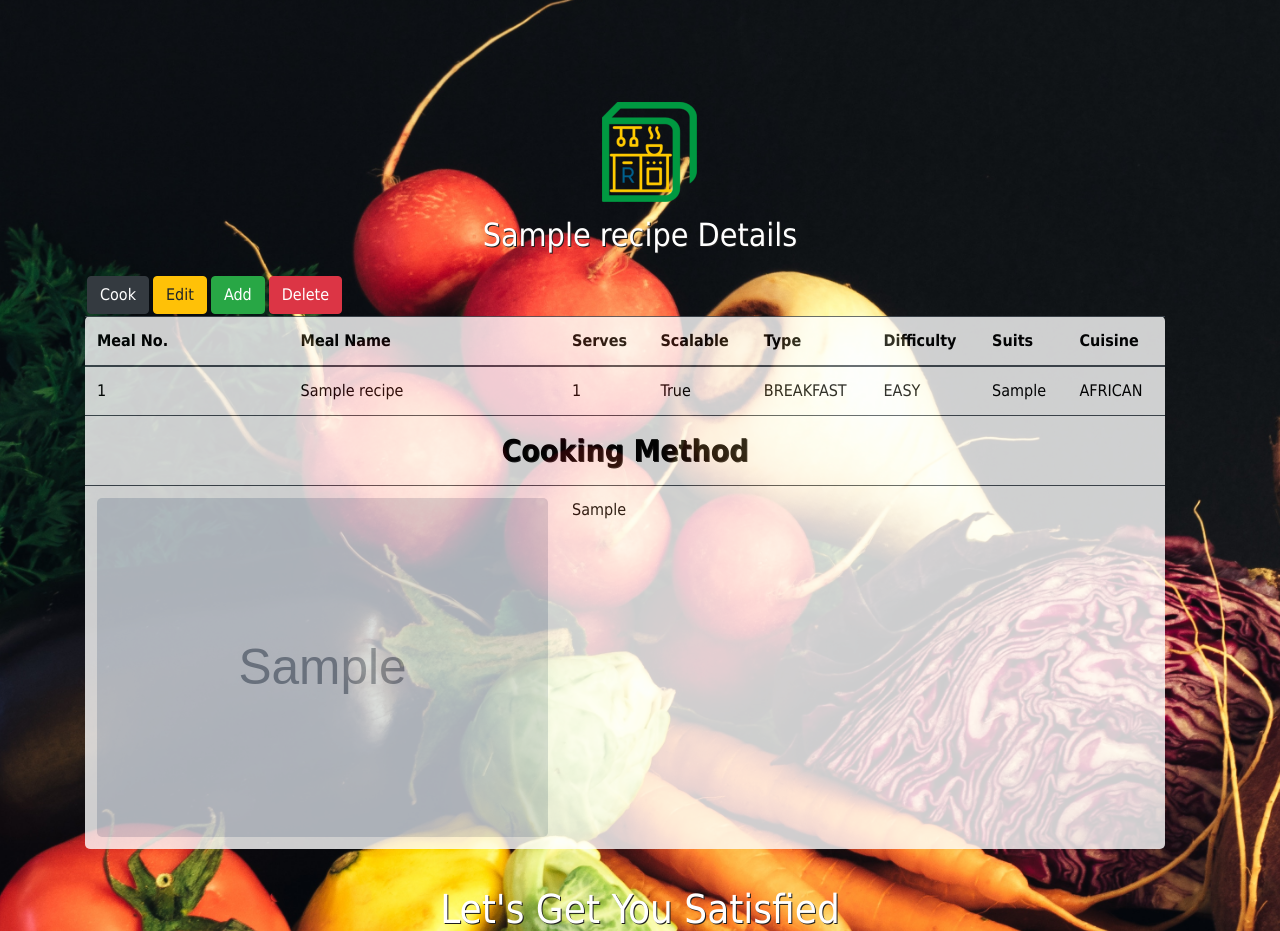
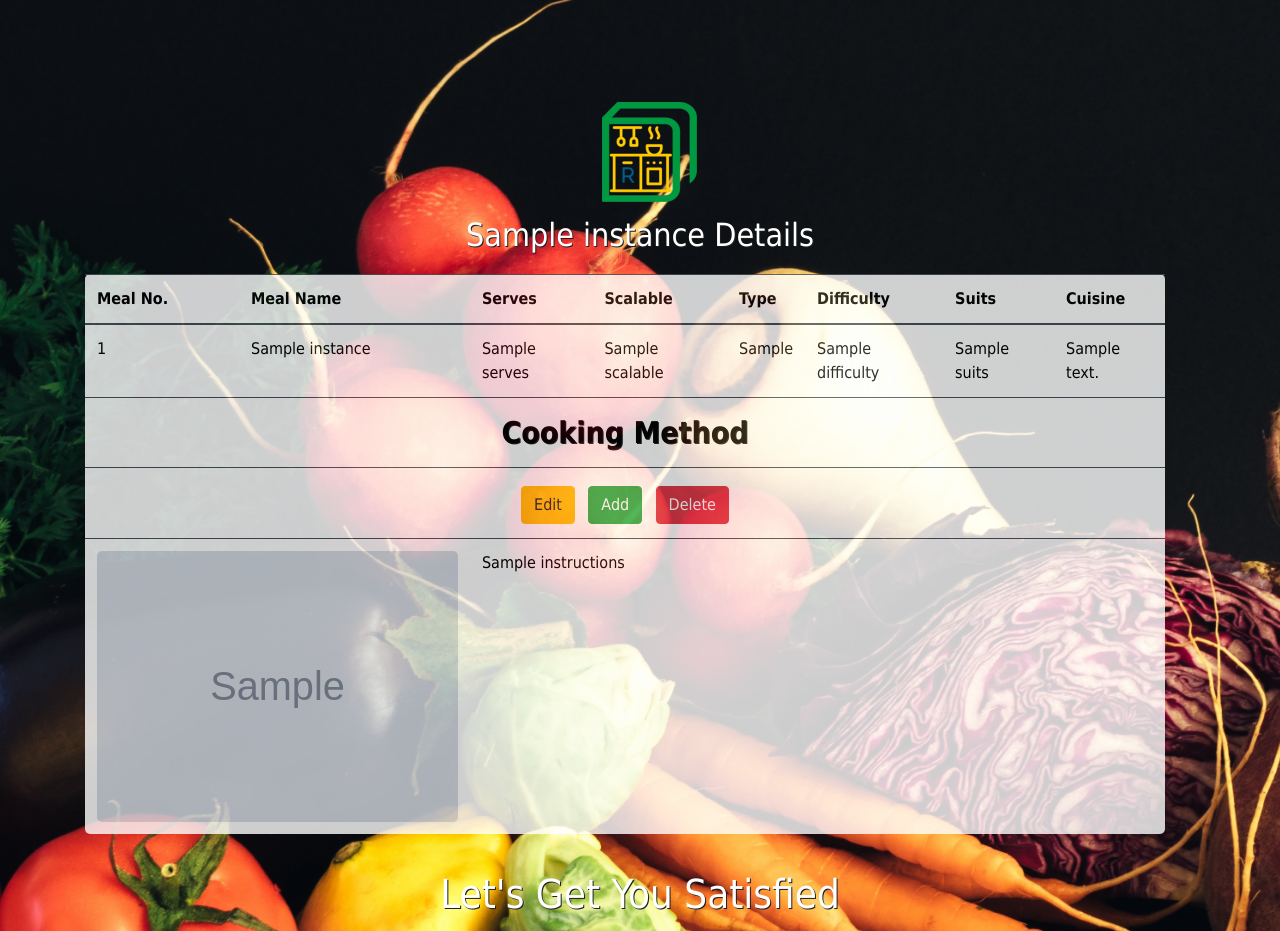
Before and after one commit to humbleafrica-zz/thecookbook, a Django app: template recipes/templates/recipes/preparation.html in a window 1280 px wide. Shown: the part 58-989 px from the top of the page. Run offline with Django 3.2, Linux system fonts and the light colour scheme; tables that the repository leaves empty hold one stand-in row (values such as "Sample post"); the template is opened without the code that fills it: values that come from a table or form of the project are taken from there, most other values are stand-ins (such as "Sample title", 1, 10 or a date in 2020); grey boxes marked "Sample" are stand-in pictures; parts of the project's set-up code (start-up, migrations or seed data) failed here and were passed over; some libraries are stand-ins or nearby versions.

Commit message:
prior to adding like buttons

```diff
--- a/recipes/models.py
+++ b/recipes/models.py
@@ -129,14 +129,14 @@ class Recipe(models.Model):
     recipe_type = models.CharField('recipe Type', max_length = 20, choices = RECIPE_TYPE_CHOICES)
     cuisine = models.CharField('cuisine', max_length = 20, choices = CUISINE_CHOICE)
     published_date  = models.DateField((u"Date Published"), blank=True)
-    uploaded_date = models.DateField((u"Date Uploaded"), auto_now_add=True, editable = False)
-    update = models.DateField((u"Last Updated"), auto_now_add=True, editable = False)
+    uploaded_date = models.DateField((u"Date Uploaded"), auto_now=False, auto_now_add=True, editable = False)
+    update = models.DateField((u"Last Updated"), auto_now=True,auto_now_add=False, editable = False)
     image = models.ImageField(upload_to='images/',blank=True)
     notes = models.TextField(max_length=1500, blank=True)
     country = models.CharField(max_length=50)
     author = models.CharField(max_length=50)
 
-
+    objects = RecipeManager()
     # meta class
     class Meta:
         verbose_name = 'recipe'
--- a/recipes/static/css/style.css
+++ b/recipes/static/css/style.css
@@ -95,6 +95,7 @@ h6 {
 
 .breakfast {
     background: white url('/static/media/images/breakfast.jpg')no-repeat center center;
+    background-size:cover;
 }
 
 /* lunch home tabe styling*/
--- a/recipes/templates/recipes/detail.html
+++ b/recipes/templates/recipes/detail.html
@@ -4,6 +4,9 @@
     <div class="container wrapper">
         <h2 class="header-index">{{ instance.name }} Details</h2>
         <div id="no-more-tables" class="col row">
+            {% if error_message %}
+            <div class="col"> {{ error_message}}</div>
+            {% endif %}
             <table class="table recipe-detail table-dark  table-condensed">
                 <thead>
                     <tr>
@@ -48,7 +51,6 @@
                     {% endfor %}
                 </tbody>
             </table>
-
         </div>
         <h1 class="header-index">Let's Get You Satisfied</h1>
     </div>
--- a/recipes/templates/recipes/lunch.html
+++ b/recipes/templates/recipes/lunch.html
@@ -17,7 +17,7 @@
                     </tr>
                 </thead>
                 <tbody>
-                    {% for instance in object_list %}
+                    <a href="/recipes/recipe_add/"><button type="button" class="dbuttons btn btn-success">Add</button></a> {% for instance in object_list %}
                     <tr>
                         <td data-title="Number">{{ instance.pk }}</td>
                         <td data-title="Name">
@@ -33,7 +33,6 @@
                         <td>
                             <a href="/recipes/recipe/preparation/{{ instance.pk }}/"><button type="button" class="dbuttons btn btn-dark">Cook</button></a>
                             <a href="/recipes/recipe/recipe_update/{{ instance.pk }}/"><button type="button" class="dbuttons btn btn-warning">Edit</button></a>
-                            <a href="/recipes/recipe_add/"><button type="button" class="dbuttons btn btn-success">Add</button></a>
                             <a href="/recipes/recipe_delete/{{ instance.pk }}/"><button type="button" class="dbuttons btn btn-danger">Delete</button></a>
                         </td>
                     </tr>
--- a/recipes/templates/recipes/preparation.html
+++ b/recipes/templates/recipes/preparation.html
@@ -35,20 +35,24 @@
                     </tr>
                     <tr>
                         <td class="header-inst" colspan="8" data-title="Cooking Method">Cooking Method</td>
+
+                    </tr>
+                    <tr>
+                        <td class="header-inst"  colspan="9">
+                            <a href="/recipes/recipe/recipe_update/{{ instance.pk }}/"><button type="button" class="dbuttons btn btn-warning">Edit</button></a>
+                            <a href="/recipes/recipe_add/"><button type="button" class="dbuttons btn btn-success">Add</button></a>
+                            <a href="/recipes/recipe_delete/{{ instance.pk }}/"><button type="button" class="dbuttons btn btn-danger">Delete</button></a>
+                        </td>
                     </tr>
                     <tr>
                         <td colspan="2" data-title="Image"><a href="">
                             <img height="auto" src="{{ instance.image.url }}">
                             </img></a></td>
                         <td colspan="6" data-title="Preparation">{{ instance.instructions }}</td>
+
                     </tr>
                     {% endfor %}
-                    <tr>
-                        <a href="/{{ preparation }}/{{ instance.pk }}/"><button type="button" class="dbuttons btn btn-dark">Cook</button></a>
-                        <a href="/recipes/recipe/recipe_update/{{ instance.pk }}/"><button type="button" class="dbuttons btn btn-warning">Edit</button></a>
-                        <a href="/recipes/recipe_add/"><button type="button" class="dbuttons btn btn-success">Add</button></a>
-                        <a href="/recipes/recipe_delete/{{ instance.pk }}/"><button type="button" class="dbuttons btn btn-danger">Delete</button></a>
-                    </tr>
+
                 </tbody>
             </table>
 
--- a/recipes/urls.py
+++ b/recipes/urls.py
@@ -1,7 +1,6 @@
 from django.conf.urls import url, include
 from . import views
 from recipes.views import recipe_detail
-
 
 urlpatterns = [
     url(r'^$', views.index, name='index'),
```
Also changed, not shown: recipes/migrations/0010_recipe_likes.py (added), recipes/migrations/0011_auto_20190509_1602.py (added), recipes/migrations/0012_auto_20190509_1629.py (added), recipes/migrations/0013_auto_20190509_1645.py (added), recipes/static/media/images/backgroun1d.jpg (deleted), recipes/static/media/images/background1.jpg (deleted).
